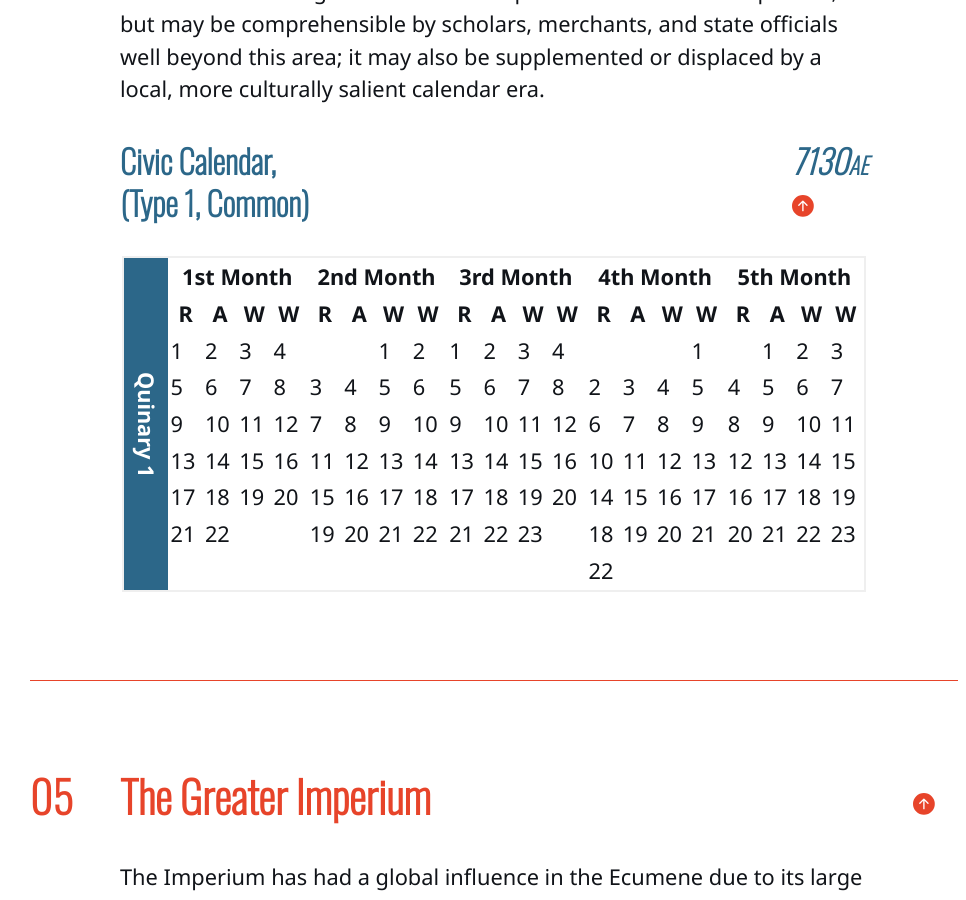
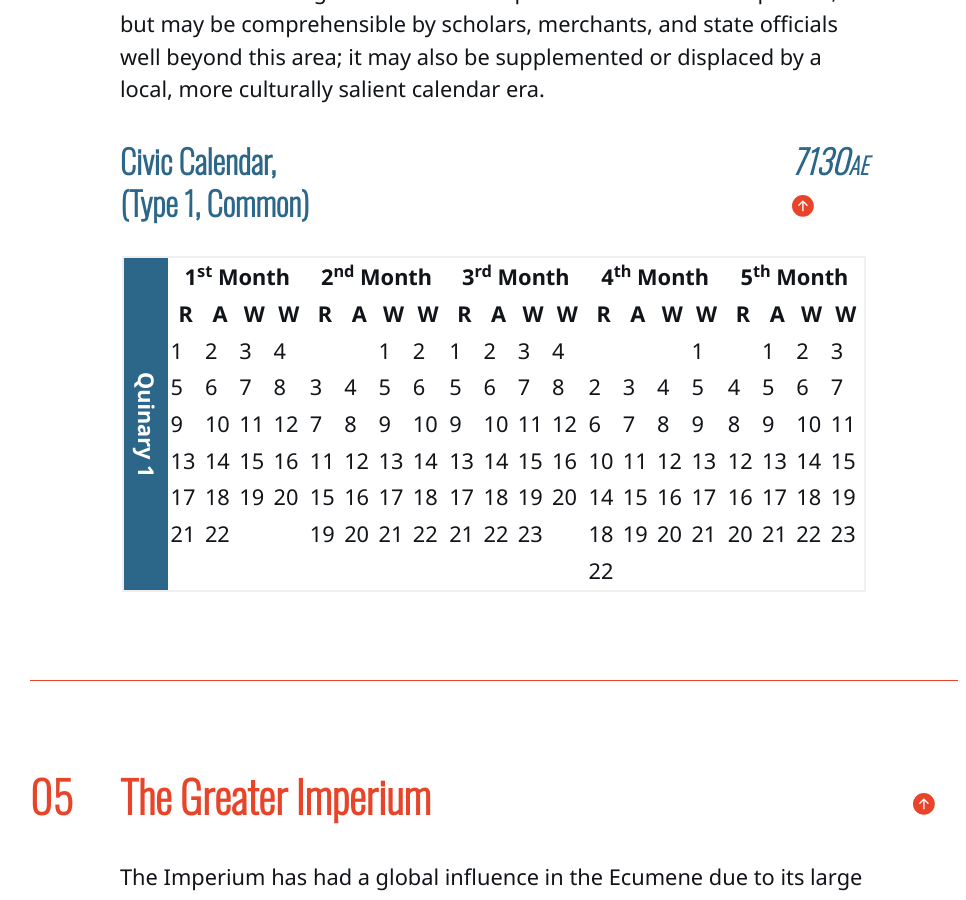
Before and after one commit to kmules1/kmules1.github.io, a Jekyll site: the page built from ecumene/index.md, in a window 1280 px wide and 900 px high, scrolled down 10161 px. Shown: the whole window, without its empty margins (146-1112 px from the left). Built offline with Jekyll 4.4.1, drawn with Linux system fonts in a browser that asks for light colours.

Commit message:
Update index.md

```diff
--- a/ecumene/index.md
+++ b/ecumene/index.md
@@ -261,7 +261,7 @@ The primary calendar era of the Civic Calendar is Years *ab Egressu*, i.e. "Sinc
 	<label>Quinary 1</label>
 
 	<table>
-		<tr><th colspan=4>1st Month</th></tr>
+		<tr><th colspan=4>1<sup>st</sup> Month</th></tr>
 		<tr><th>R</th><th>A</th><th>W</th><th>W</th></tr>
 		<tr><td>1</td><td>2</td><td>3</td><td>4</td></tr>
 		<tr><td>5</td><td>6</td><td>7</td><td>8</td></tr>
@@ -273,7 +273,7 @@ The primary calendar era of the Civic Calendar is Years *ab Egressu*, i.e. "Sinc
 	</table>
 
 	<table>
-		<tr><th colspan=4>2nd Month</th></tr>
+		<tr><th colspan=4>2<sup>nd</sup> Month</th></tr>
 		<tr><th>R</th><th>A</th><th>W</th><th>W</th></tr>
 		<tr><td colspan=2></td><td>1</td><td>2</td></tr>
 		<tr><td>3</td><td>4</td><td>5</td><td>6</td></tr>
@@ -285,7 +285,7 @@ The primary calendar era of the Civic Calendar is Years *ab Egressu*, i.e. "Sinc
 	</table>
 
 	<table>
-		<tr><th colspan=4>3rd Month</th></tr>
+		<tr><th colspan=4>3<sup>rd</sup> Month</th></tr>
 		<tr><th>R</th><th>A</th><th>W</th><th>W</th></tr>
 		<tr><td>1</td><td>2</td><td>3</td><td>4</td></tr>
 		<tr><td>5</td><td>6</td><td>7</td><td>8</td></tr>
@@ -297,7 +297,7 @@ The primary calendar era of the Civic Calendar is Years *ab Egressu*, i.e. "Sinc
 	</table>
 
 	<table>
-		<tr><th colspan=4>4th Month</th></tr>
+		<tr><th colspan=4>4<sup>th</sup> Month</th></tr>
 		<tr><th>R</th><th>A</th><th>W</th><th>W</th></tr>
 		<tr><td colspan=3></td><td>1</td></tr>
 		<tr><td>2</td><td>3</td><td>4</td><td>5</td></tr>
@@ -309,7 +309,7 @@ The primary calendar era of the Civic Calendar is Years *ab Egressu*, i.e. "Sinc
 	</table>
 
 	<table>
-		<tr><th colspan=4>5th Month</th></tr>
+		<tr><th colspan=4>5<sup>th</sup> Month</th></tr>
 		<tr><th>R</th><th>A</th><th>W</th><th>W</th></tr>
 		<tr><td>&nbsp;</td><td>1</td><td>2</td><td>3</td></tr>
 		<tr><td>4</td><td>5</td><td>6</td><td>7</td></tr>
```
